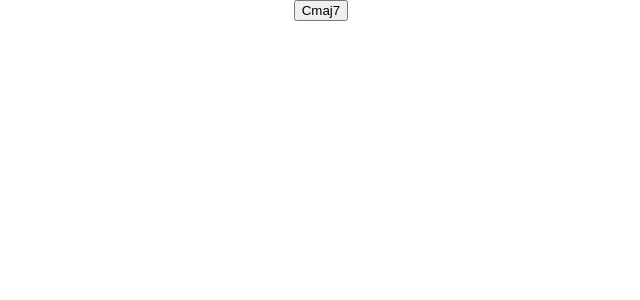
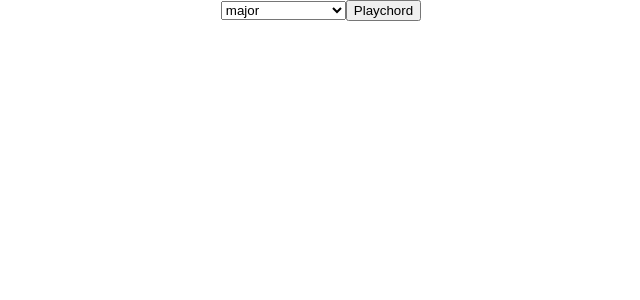
Before and after one commit to dizzyjaguar/improvEar, a React (Create React App) app: page / in a window 1280 px wide. Shown: the top 300 px of the page, without its empty margins (319-959 px from the left). Built offline with nearby package versions, Linux system fonts and the light colour scheme.

Commit message:
working out keyChanging but needs more work

```diff
--- a/src/components/Chord.jsx
+++ b/src/components/Chord.jsx
@@ -1,9 +1,51 @@
-import React from 'react';
+import React, { useState } from 'react';
+import * as Tone from "tone";
+import { chords, chordTypes } from '../data/chords'
+
 
 const Chord = () => {
+  const [currentChord, setCurrentChord] = useState('major')
+
+  // synth stuff------------------------------
+  const synth = new Tone.PolySynth().toDestination();
+
+
+  const playChord = (chord) => {
+    synth.triggerAttackRelease(chord, 1);
+  };
+
+  //this does work but returns a more complex value than just 'E4'
+  const changeKey = (chord, interval) => {
+    const newChord = chord.map(note => Tone.Frequency(note).transpose(interval))
+    setCurrentChord(newChord)
+  };
+
+  console.log(currentChord)
+
+
+  const chordNodes = Object.keys(chordTypes).map(chord => {
+    return <option key={chord} value={chord}>{chord}</option>
+  })
+
+  const handleChange = (event) => {
+    const { target } = event;
+    const { value } = target;
+    event.persist();
+
+    setCurrentChord(value);
+  };
+
+
   return (
     <>
-    add a chord selector and a button to play the chord
+      <select id="chords" name="chords" onChange={(handleChange)}>
+        {chordNodes}
+      </select>
+       {/* this doesnt work because the currentChord state is just a reference into the notes of the chord and the change key function returns the actual chord, but in difference reference ie: not 'C4', 'E4' */}
+      {/* <button onClick={() => changeKey(chordTypes[currentChord], 3)} >Change Key</button> */}
+      <button className="note" onClick={() => playChord(chordTypes[currentChord])}>
+          Playchord
+      </button>
     </>
   )
 }
--- a/src/data/chords.js
+++ b/src/data/chords.js
@@ -1,5 +1,21 @@
-const chords = {
-  cmajor7: ['C4', 'E4', 'G4', 'B4']
+export const chords = {
+  cmaj7: ['C4', 'E4', 'G4', 'B4'],
+  cmin7: ['C4', 'Eb4', 'G4', 'Bb4'],
+  dmin7: ['D4', 'F4', 'A4', 'C5'],
 }
+// this possibly might be the better way to start structuring the data and then just transpose per key via Tone.js
+export const chordTypes = {
+  major: ['C4', 'E4', 'G4'],
+  minor: ['C4', 'Eb4', 'G4'],
+  major6: ['C4', 'E4', 'G4', 'A4'],
+  minor6: ['C4', 'Eb4', 'G4', 'A4'],
+  diminished: ['C4', 'Eb4', 'Gb4', 'A4'],
+  augmented: ['C4', 'E4', 'G#4', 'C5'],
+  major7: ['C4', 'E4', 'G4', 'B4'],
+  minor7: ['C4', 'Eb4', 'G4', 'Bb4'],
+  minor7flat5: ['C4', 'Eb4', 'Gb4', 'Bb4'],
+  dominant7: ['C4', 'E4', 'G4', 'Bb4'],
+  dominant7flat5: ['C4', 'E4', 'Gb4', 'Bb4'],
+  dominant7sharp5: ['C4', 'E4', 'G#4', 'Bb4']
 
-export default chords
+}
--- a/src/pages/Home.jsx
+++ b/src/pages/Home.jsx
@@ -1,26 +1,13 @@
 import React from 'react';
-import * as Tone from "tone";
-import chords from '../data/chords'
+import Chord from '../components/Chord';
+
 
 const Home = () => {
-  // move this into their respected components
-  const synth = new Tone.PolySynth().toDestination();
-
-  const playChord = (chord) => {
-    synth.triggerAttackRelease(chord, 1);
-  };
-
-  // this would be able to set the octave/tuning
-  synth.set({ detune: -1200 });
-
-
 
   return (
     <>
       {/* add a button to play both the scale and chord at the same time */}
-        <button className="note" onClick={() => playChord(chords.cmajor7)}>
-          Cmaj7
-        </button>
+        <Chord />
 
     </>
   )
```
